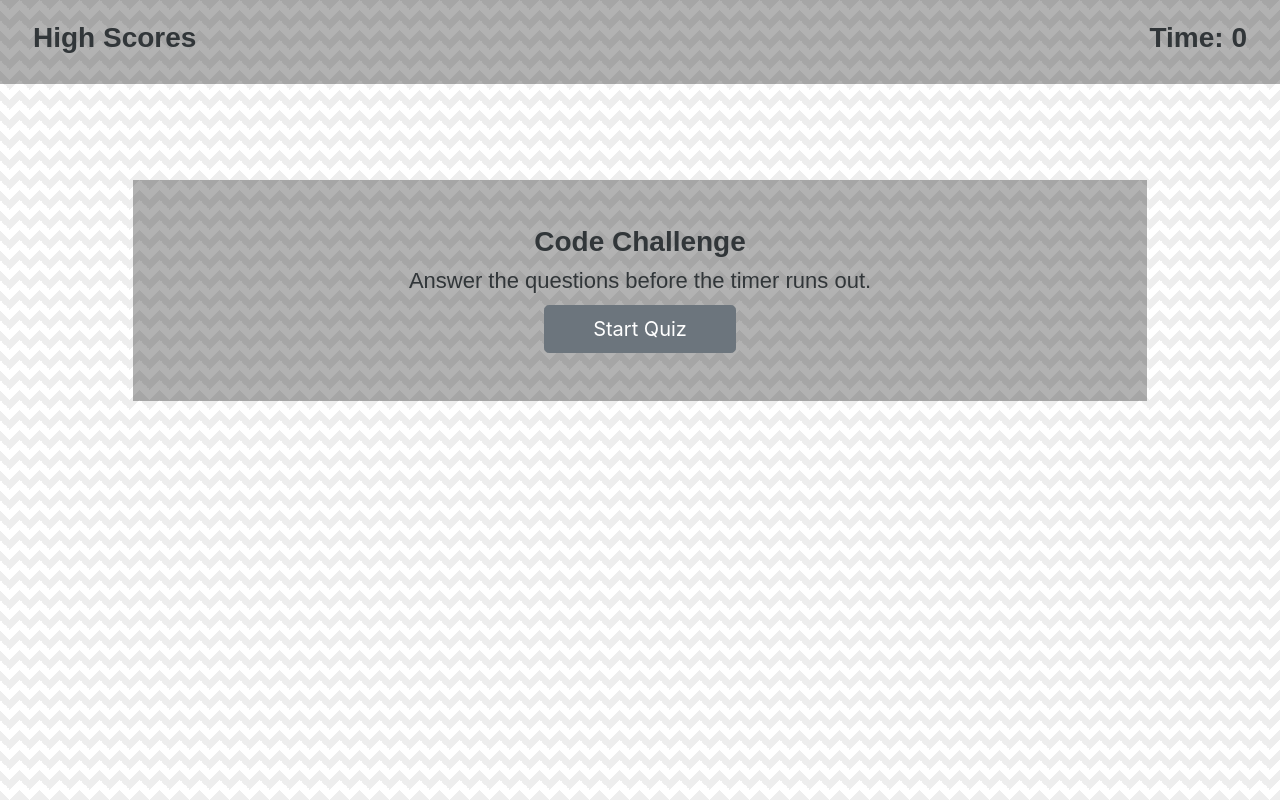
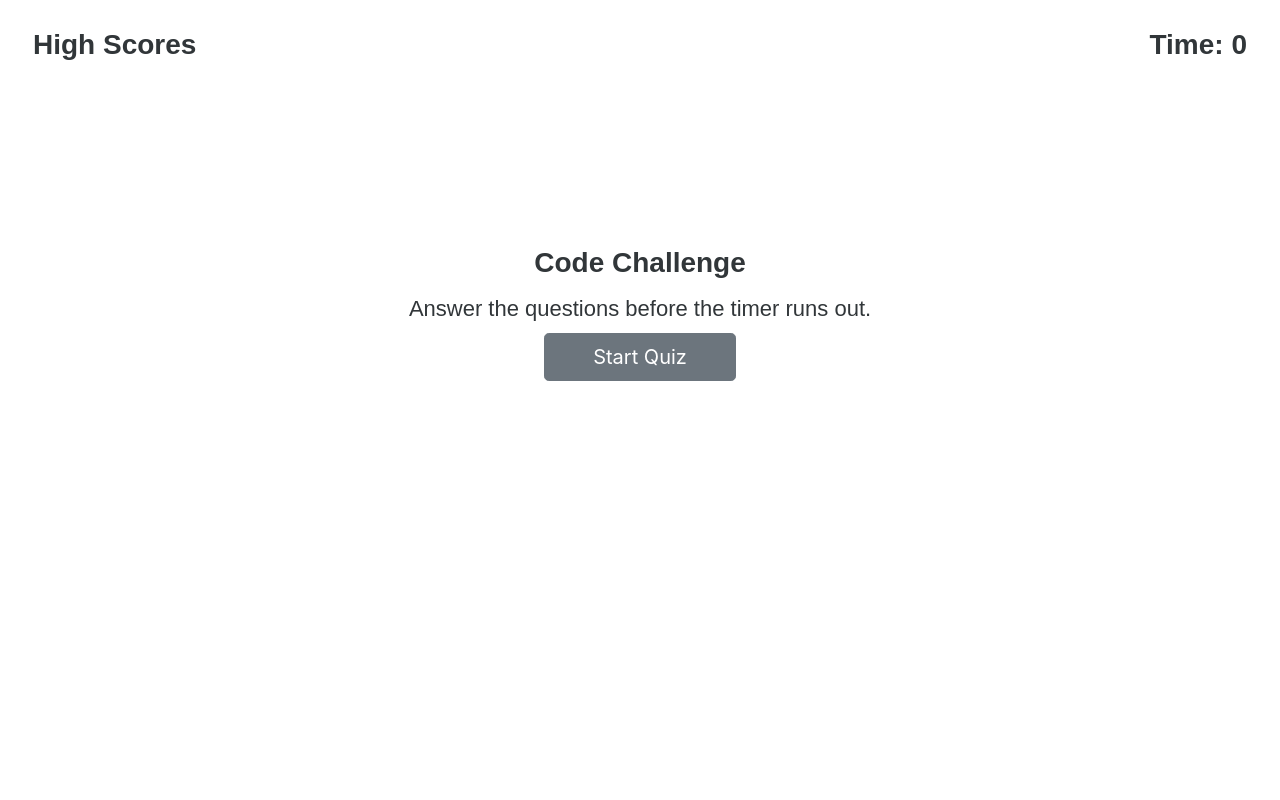
Before and after one commit to Keylee-LNBY/Quiz, a plain HTML site: page index.html in a window 1280 px wide. Drawn offline with nearby package versions, Linux system fonts and the light colour scheme; files that its build step writes are made by us from their sources.

Commit message:
updated some styling

```diff
--- a/assets/styles/style.css
+++ b/assets/styles/style.css
@@ -1,15 +1,5 @@
 body {
-    background:
-    linear-gradient(135deg, #eee 25%, transparent 25%) -10px 0,
-    linear-gradient(225deg, #eee 25%, transparent 25%) -10px 0,
-    linear-gradient(315deg, #eee 25%, transparent 25%),
-    linear-gradient(45deg, #eee 25%, transparent 25%);
-    background-size: 20px 20px;
-    background-color: #fff;
-  }
-
-  .opaque-bg{
-    background-color: rgba(0,0,0,.3);
+  background-color: #ffffff;
 }
 
 /* Text */
@@ -17,35 +7,26 @@ body {
   font-family: 'Arial', 'Helvetica Neue', Helvetica, sans-serif;
   font-weight: bold;
   color: #313639;
-
+  line-height: 1.5em;
 }
 
 h1 {
   font-size: 28px;
-    line-height: 1em;
   font-weight: bold;
 }
 
 h2 {
   font-size: 24px;
   font-weight: bold;
-    line-height: 1em;
 }
 
 h3 {
   font-size: 22px;
-    line-height: 1.5em;
   font-weight: normal;
 }
 
 p {
   font-size: 16px;
-    line-height: 1em;
-  }
-
-  a:hover {
-    color: #313639;
-
 }
 
 .btn-width {
--- a/index.html
+++ b/index.html
@@ -13,7 +13,7 @@
 </head>
 
 <body>
-<div class="row opaque-bg">
+<div class="row">
     <div class="col-lg-12 col-md-12 col-sm-12 py-4 px-5">
         <div class="row">
             <div class="col-lg-6 col-md-5 col-sm-12 sm-center">
@@ -29,7 +29,7 @@
 
 <div class="container">
     <div class="row mx-5 my-5">
-        <div class="col-md-12 opaque-bg py-5 my-5">
+        <div class="col-md-12 py-5 my-5">
             <!--Opening-->
             <div id="startScreen">
                 <h1 class="text-center">Code Challenge</h1>
```
Also changed, not shown: Hscore.html (+1 -1 lines). Lines whose indentation alone changed are shown as unchanged.
